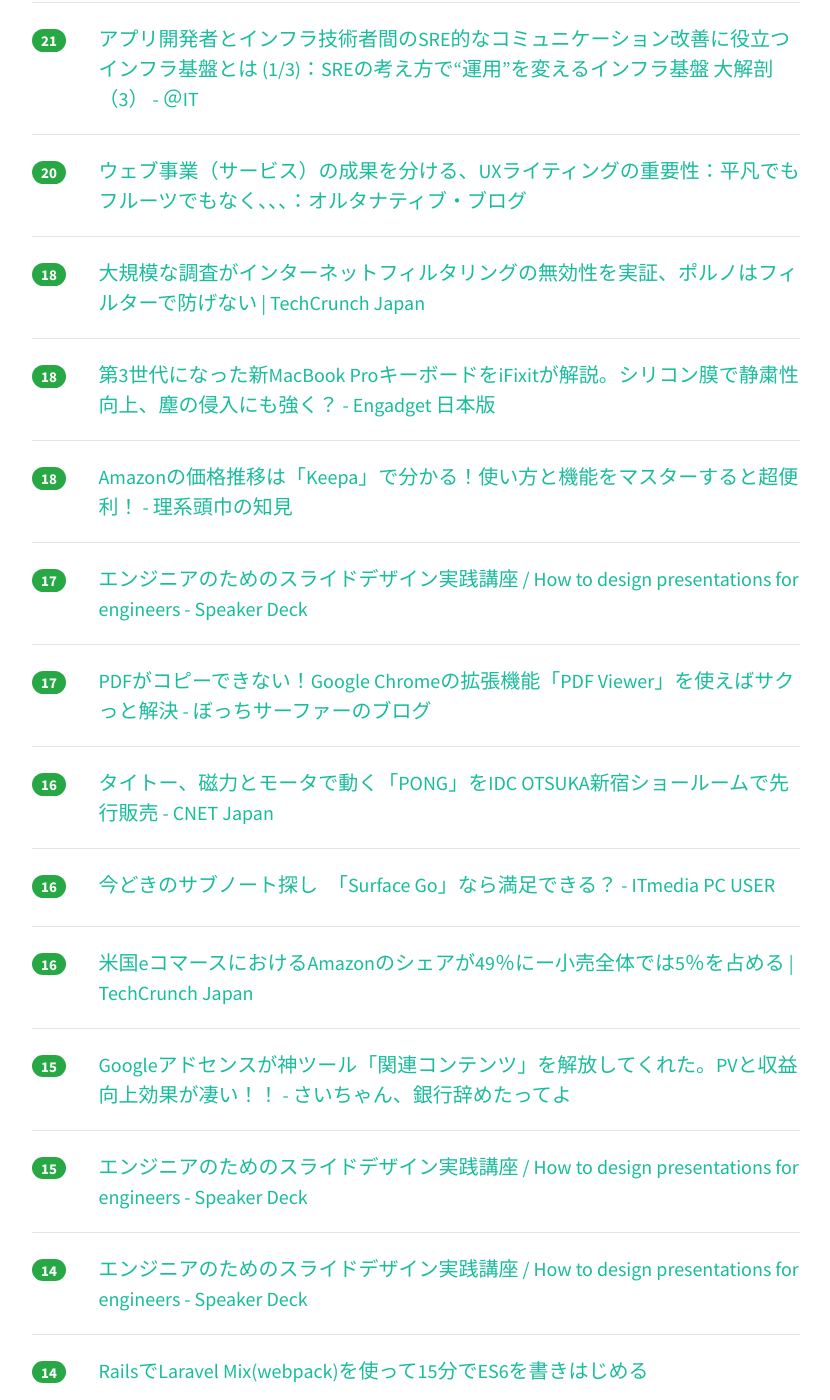
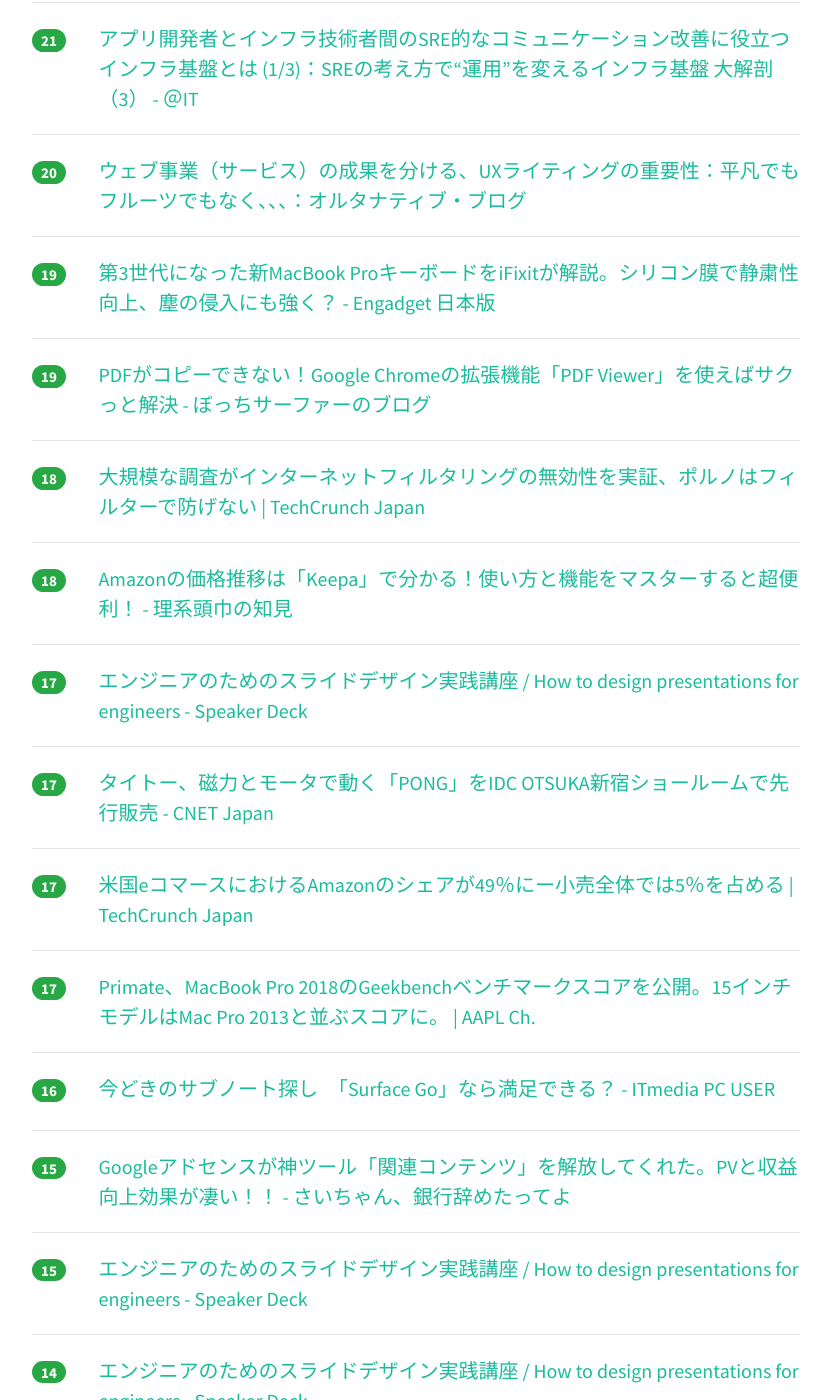
Before and after one commit to yatta47/hatena-matome-site, a Jekyll site: the page built from _posts/2018-07-15-hatena.md, in a window 1280 px wide and 1400 px high, scrolled down 1605 px. Shown: the whole window, without its empty margins (224-1054 px from the left). Built offline with Jekyll 4.4.1, drawn with Linux system fonts in a browser that asks for light colours; nearby versions of some CDN libraries; some of the changed text lies outside the part shown.

Commit message:
Updated 2018-07-15

```diff
--- a/_posts/2018-07-15-hatena.md
+++ b/_posts/2018-07-15-hatena.md
@@ -1,33 +1,33 @@
 ---
 layout: post
 title:  "2018-07-15 はてぶIT"
-date:   2018-07-15 18:02:51
+date:   2018-07-15 19:02:14
 tags: [it-hotentry]
 ---
-50 件のデータあり
+54 件のデータあり
 
 <hr><div class="row">
-<div class="col-1"><span class="badge badge-pill badge-success h2">221</span></div>
+<div class="col-1"><span class="badge badge-pill badge-success h2">232</span></div>
 <div class="col-11"><a href='https://iphone-mania.jp/news-218851/' target='_blank'>ナショナル・ジオグラフィックが選んだ美しすぎる写真、壁紙用に無料公開 - iPhone Mania</a></div>
 </div>
 <hr>
 <div class="row">
-<div class="col-1"><span class="badge badge-pill badge-success h2">196</span></div>
+<div class="col-1"><span class="badge badge-pill badge-success h2">232</span></div>
 <div class="col-11"><a href='http://www.itmedia.co.jp/news/articles/1807/15/news004.html' target='_blank'>「エモい」は「外来語形容詞四天王」になれるか？　日本語研究者の熱視線 - ITmedia NEWS</a></div>
 </div>
 <hr>
 <div class="row">
-<div class="col-1"><span class="badge badge-pill badge-success h2">163</span></div>
+<div class="col-1"><span class="badge badge-pill badge-success h2">176</span></div>
 <div class="col-11"><a href='https://iktakahiro.hatenablog.com/entry/2018/07/12/192213' target='_blank'>スクラム向けプロジェクトマネジメントツールを比較した結果 Zube.io を推してみる - Witch on the Other Shore</a></div>
 </div>
 <hr>
 <div class="row">
-<div class="col-1"><span class="badge badge-pill badge-success h2">135</span></div>
+<div class="col-1"><span class="badge badge-pill badge-success h2">145</span></div>
 <div class="col-11"><a href='https://lifehacking.jp/2018/07/ux-writing/' target='_blank'>ユーザーを導く言葉をデザインする「UXライティング」という考え方 | Lifehacking.jp</a></div>
 </div>
 <hr>
 <div class="row">
-<div class="col-1"><span class="badge badge-pill badge-success h2">62</span></div>
+<div class="col-1"><span class="badge badge-pill badge-success h2">75</span></div>
 <div class="col-11"><a href='http://karapaia.com/archives/52262263.html' target='_blank'>犯罪を犯す前に危険人物を発見し、人相から政治思想・性的傾向・知能指数まで検出できるAI搭載防犯カメラ : カラパイア</a></div>
 </div>
 <hr>
@@ -37,7 +37,7 @@ tags: [it-hotentry]
 </div>
 <hr>
 <div class="row">
-<div class="col-1"><span class="badge badge-pill badge-success h2">33</span></div>
+<div class="col-1"><span class="badge badge-pill badge-success h2">34</span></div>
 <div class="col-11"><a href='https://qiita.com/akatsukaha/items/8205d731d40bf694ce9c' target='_blank'>Data Scientist Cheat Sheets</a></div>
 </div>
 <hr>
@@ -47,7 +47,12 @@ tags: [it-hotentry]
 </div>
 <hr>
 <div class="row">
-<div class="col-1"><span class="badge badge-pill badge-success h2">28</span></div>
+<div class="col-1"><span class="badge badge-pill badge-success h2">30</span></div>
+<div class="col-11"><a href='https://speakerdeck.com/giginet/she-hui-desheng-kican-rutamefalsegit' target='_blank'>社会で生き残るためのgit - Speaker Deck</a></div>
+</div>
+<hr>
+<div class="row">
+<div class="col-1"><span class="badge badge-pill badge-success h2">30</span></div>
 <div class="col-11"><a href='https://niconare.nicovideo.jp/watch/kn3225' target='_blank'>「ふつうのPHP」がpixivになるまで #phpkansai / 黒點 さん - ニコナレ</a></div>
 </div>
 <hr>
@@ -58,22 +63,17 @@ tags: [it-hotentry]
 <hr>
 <div class="row">
 <div class="col-1"><span class="badge badge-pill badge-success h2">26</span></div>
-<div class="col-11"><a href='https://speakerdeck.com/giginet/she-hui-desheng-kican-rutamefalsegit' target='_blank'>社会で生き残るためのgit - Speaker Deck</a></div>
-</div>
-<hr>
-<div class="row">
-<div class="col-1"><span class="badge badge-pill badge-success h2">25</span></div>
 <div class="col-11"><a href='http://business.nikkeibp.co.jp/atcl/skillup/15/093000004/071200065/' target='_blank'>AIが英語学習を変える：日経ビジネスオンライン</a></div>
 </div>
 <hr>
 <div class="row">
 <div class="col-1"><span class="badge badge-pill badge-success h2">25</span></div>
-<div class="col-11"><a href='https://poupe.hatenadiary.jp/entry/2018/07/14/%E8%AA%A4%E8%A7%A3%E3%81%A0%E3%82%89%E3%81%91%E3%81%AE%E4%BA%BA%E5%B7%A5%E7%9F%A5%E8%83%BD%E6%84%9F%E6%83%B3' target='_blank'>誤解だらけの人工知能感想 - 働くダラ母</a></div>
+<div class="col-11"><a href='https://www.slideshare.net/keitakawamoto/web-130213' target='_blank'>非デザイナー向けWebデザインテクニック 13.02.13</a></div>
 </div>
 <hr>
 <div class="row">
-<div class="col-1"><span class="badge badge-pill badge-success h2">24</span></div>
-<div class="col-11"><a href='https://www.slideshare.net/keitakawamoto/web-130213' target='_blank'>非デザイナー向けWebデザインテクニック 13.02.13</a></div>
+<div class="col-1"><span class="badge badge-pill badge-success h2">25</span></div>
+<div class="col-11"><a href='https://poupe.hatenadiary.jp/entry/2018/07/14/%E8%AA%A4%E8%A7%A3%E3%81%A0%E3%82%89%E3%81%91%E3%81%AE%E4%BA%BA%E5%B7%A5%E7%9F%A5%E8%83%BD%E6%84%9F%E6%83%B3' target='_blank'>誤解だらけの人工知能感想 - 働くダラ母</a></div>
 </div>
 <hr>
 <div class="row">
@@ -87,13 +87,18 @@ tags: [it-hotentry]
 </div>
 <hr>
 <div class="row">
-<div class="col-1"><span class="badge badge-pill badge-success h2">18</span></div>
-<div class="col-11"><a href='https://jp.techcrunch.com/2018/07/14/2018-07-13-researchers-find-that-filters-dont-prevent-porn/' target='_blank'>大規模な調査がインターネットフィルタリングの無効性を実証、ポルノはフィルターで防げない | TechCrunch Japan</a></div>
+<div class="col-1"><span class="badge badge-pill badge-success h2">19</span></div>
+<div class="col-11"><a href='https://japanese.engadget.com/2018/07/14/3-macbook-pro-ifixit/' target='_blank'>第3世代になった新MacBook ProキーボードをiFixitが解説。シリコン膜で静粛性向上、塵の侵入にも強く？ - Engadget 日本版</a></div>
+</div>
+<hr>
+<div class="row">
+<div class="col-1"><span class="badge badge-pill badge-success h2">19</span></div>
+<div class="col-11"><a href='http://www.lonely-surfer.com/entry/pdf_viewer_chrome_extension' target='_blank'>PDFがコピーできない！Google Chromeの拡張機能「PDF Viewer」を使えばサクっと解決 - ぼっちサーファーのブログ</a></div>
 </div>
 <hr>
 <div class="row">
 <div class="col-1"><span class="badge badge-pill badge-success h2">18</span></div>
-<div class="col-11"><a href='https://japanese.engadget.com/2018/07/14/3-macbook-pro-ifixit/' target='_blank'>第3世代になった新MacBook ProキーボードをiFixitが解説。シリコン膜で静粛性向上、塵の侵入にも強く？ - Engadget 日本版</a></div>
+<div class="col-11"><a href='https://jp.techcrunch.com/2018/07/14/2018-07-13-researchers-find-that-filters-dont-prevent-porn/' target='_blank'>大規模な調査がインターネットフィルタリングの無効性を実証、ポルノはフィルターで防げない | TechCrunch Japan</a></div>
 </div>
 <hr>
 <div class="row">
@@ -108,22 +113,22 @@ tags: [it-hotentry]
 <hr>
 <div class="row">
 <div class="col-1"><span class="badge badge-pill badge-success h2">17</span></div>
-<div class="col-11"><a href='http://www.lonely-surfer.com/entry/pdf_viewer_chrome_extension' target='_blank'>PDFがコピーできない！Google Chromeの拡張機能「PDF Viewer」を使えばサクっと解決 - ぼっちサーファーのブログ</a></div>
+<div class="col-11"><a href='https://japan.cnet.com/article/35122489/' target='_blank'>タイトー、磁力とモータで動く「PONG」をIDC OTSUKA新宿ショールームで先行販売 - CNET Japan</a></div>
 </div>
 <hr>
 <div class="row">
-<div class="col-1"><span class="badge badge-pill badge-success h2">16</span></div>
-<div class="col-11"><a href='https://japan.cnet.com/article/35122489/' target='_blank'>タイトー、磁力とモータで動く「PONG」をIDC OTSUKA新宿ショールームで先行販売 - CNET Japan</a></div>
+<div class="col-1"><span class="badge badge-pill badge-success h2">17</span></div>
+<div class="col-11"><a href='https://jp.techcrunch.com/2018/07/15/2018-07-13-amazons-share-of-the-us-e-commerce-market-is-now-49-or-5-of-all-retail-spend/' target='_blank'>米国eコマースにおけるAmazonのシェアが49％にー小売全体では5％を占める | TechCrunch Japan</a></div>
+</div>
+<hr>
+<div class="row">
+<div class="col-1"><span class="badge badge-pill badge-success h2">17</span></div>
+<div class="col-11"><a href='https://applech2.com/archives/20180714-macbook-pro-2018-geekbench.html' target='_blank'>Primate、MacBook Pro 2018のGeekbenchベンチマークスコアを公開。15インチモデルはMac Pro 2013と並ぶスコアに。 | AAPL Ch.</a></div>
 </div>
 <hr>
 <div class="row">
 <div class="col-1"><span class="badge badge-pill badge-success h2">16</span></div>
 <div class="col-11"><a href='http://www.itmedia.co.jp/pcuser/articles/1807/15/news015.html' target='_blank'>今どきのサブノート探し　「Surface Go」なら満足できる？ - ITmedia PC USER</a></div>
-</div>
-<hr>
-<div class="row">
-<div class="col-1"><span class="badge badge-pill badge-success h2">16</span></div>
-<div class="col-11"><a href='https://jp.techcrunch.com/2018/07/15/2018-07-13-amazons-share-of-the-us-e-commerce-market-is-now-49-or-5-of-all-retail-spend/' target='_blank'>米国eコマースにおけるAmazonのシェアが49％にー小売全体では5％を占める | TechCrunch Japan</a></div>
 </div>
 <hr>
 <div class="row">
@@ -144,11 +149,6 @@ tags: [it-hotentry]
 <div class="row">
 <div class="col-1"><span class="badge badge-pill badge-success h2">14</span></div>
 <div class="col-11"><a href='https://qiita.com/saboyutaka/items/8efbb7778993599e52de' target='_blank'>RailsでLaravel Mix(webpack)を使って15分でES6を書きはじめる</a></div>
-</div>
-<hr>
-<div class="row">
-<div class="col-1"><span class="badge badge-pill badge-success h2">14</span></div>
-<div class="col-11"><a href='https://applech2.com/archives/20180714-macbook-pro-2018-geekbench.html' target='_blank'>Primate、MacBook Pro 2018のGeekbenchベンチマークスコアを公開。15インチモデルはMac Pro 2013と並ぶスコアに。 | AAPL Ch.</a></div>
 </div>
 <hr>
 <div class="row">
@@ -173,7 +173,17 @@ tags: [it-hotentry]
 <hr>
 <div class="row">
 <div class="col-1"><span class="badge badge-pill badge-success h2">10</span></div>
+<div class="col-11"><a href='https://ift.tt/2Jor1ru' target='_blank'>誤解だらけの人工知能感想 - 働くダラ母</a></div>
+</div>
+<hr>
+<div class="row">
+<div class="col-1"><span class="badge badge-pill badge-success h2">10</span></div>
 <div class="col-11"><a href='https://japan.cnet.com/article/35122349/' target='_blank'>WeWork、大胆なコラボも生まれるシェアオフィス--秘密は緻密な動線作り - CNET Japan</a></div>
+</div>
+<hr>
+<div class="row">
+<div class="col-1"><span class="badge badge-pill badge-success h2">10</span></div>
+<div class="col-11"><a href='https://wanokokoro-civileng.com/180715_jsce_nankai-trough/' target='_blank'>土木学会による南海トラフ地震被害予測の話題 | 「和の心」　〜　とある土木系技術者が綴る</a></div>
 </div>
 <hr>
 <div class="row">
@@ -193,17 +203,7 @@ tags: [it-hotentry]
 <hr>
 <div class="row">
 <div class="col-1"><span class="badge badge-pill badge-success h2">9</span></div>
-<div class="col-11"><a href='https://ift.tt/2Jor1ru' target='_blank'>誤解だらけの人工知能感想 - 働くダラ母</a></div>
-</div>
-<hr>
-<div class="row">
-<div class="col-1"><span class="badge badge-pill badge-success h2">9</span></div>
 <div class="col-11"><a href='http://www.itmedia.co.jp/news/articles/1807/14/news018.html' target='_blank'>米商務省、中国ZTEへの部品販売禁止制裁を解除 - ITmedia NEWS</a></div>
-</div>
-<hr>
-<div class="row">
-<div class="col-1"><span class="badge badge-pill badge-success h2">9</span></div>
-<div class="col-11"><a href='https://wanokokoro-civileng.com/180715_jsce_nankai-trough/' target='_blank'>土木学会による南海トラフ地震被害予測の話題 | 「和の心」　〜　とある土木系技術者が綴る</a></div>
 </div>
 <hr>
 <div class="row">
@@ -227,8 +227,23 @@ tags: [it-hotentry]
 </div>
 <hr>
 <div class="row">
+<div class="col-1"><span class="badge badge-pill badge-success h2">7</span></div>
+<div class="col-11"><a href='https://forbesjapan.com/articles/detail/22067' target='_blank'>Chromeブラウザが誇る鉄壁のセキュリティ「サイト分離」の威力 | Forbes JAPAN（フォーブス ジャパン）</a></div>
+</div>
+<hr>
+<div class="row">
+<div class="col-1"><span class="badge badge-pill badge-success h2">6</span></div>
+<div class="col-11"><a href='https://kitak.hatenablog.jp/entry/2018/07/14/173323' target='_blank'>Nuxt.js で Vuex の結合テストを書く方法を考えた - kitak's blog</a></div>
+</div>
+<hr>
+<div class="row">
 <div class="col-1"><span class="badge badge-pill badge-success h2">6</span></div>
 <div class="col-11"><a href='https://qiita.com/Fujitsu_IncubationCenter/items/111223ddbe01a23f9d68' target='_blank'>「脳波でうごくVTuber」の作り方</a></div>
+</div>
+<hr>
+<div class="row">
+<div class="col-1"><span class="badge badge-pill badge-success h2">6</span></div>
+<div class="col-11"><a href='https://hitorica.com/pentab-with-office/' target='_blank'>ペンタブはビジネスシーンで使えるツールなのか！？Microsoft Office 2016 で使ってみた感想 | 一人力（ひとりか）</a></div>
 </div>
 <hr>
 <div class="row">
@@ -243,12 +258,7 @@ tags: [it-hotentry]
 <hr>
 <div class="row">
 <div class="col-1"><span class="badge badge-pill badge-success h2">5</span></div>
-<div class="col-11"><a href='https://forbesjapan.com/articles/detail/22067' target='_blank'>Chromeブラウザが誇る鉄壁のセキュリティ「サイト分離」の威力 | Forbes JAPAN（フォーブス ジャパン）</a></div>
-</div>
-<hr>
-<div class="row">
-<div class="col-1"><span class="badge badge-pill badge-success h2">4</span></div>
-<div class="col-11"><a href='https://kitak.hatenablog.jp/entry/2018/07/14/173323' target='_blank'>Nuxt.js で Vuex の結合テストを書く方法を考えた - kitak's blog</a></div>
+<div class="col-11"><a href='https://speakerdeck.com/ken_c_lo/how-to-design-presentations-for-engineers?slide=65' target='_blank'>エンジニアのためのスライドデザイン実践講座 / How to design presentations for engineers - Speaker Deck</a></div>
 </div>
 <hr>
 <div class="row">
@@ -256,3 +266,13 @@ tags: [it-hotentry]
 <div class="col-11"><a href='http://ai-topics.com/ai-kokorozu/' target='_blank'>AI養命酒：「もう応募した？」Googleアシスタント搭載【スマートスピーカー】誕生！ 創業416年老舗企業IoT事業に参入か！？ │ 【AI】人工知能ムスメは独身男の夢を見るか？</a></div>
 </div>
 <hr>
+<div class="row">
+<div class="col-1"><span class="badge badge-pill badge-success h2">4</span></div>
+<div class="col-11"><a href='http://natgeo.nikkeibp.co.jp/atcl/photo/18/070200175/' target='_blank'>トラベル写真賞、日本人写真家がグランプリ　写真23点 | ナショナルジオグラフィック日本版サイト</a></div>
+</div>
+<hr>
+<div class="row">
+<div class="col-1"><span class="badge badge-pill badge-success h2">3</span></div>
+<div class="col-11"><a href='https://togetter.com/li/1247021' target='_blank'>『ハザードマップの浸水情報をAR化すると危機感を抱きやすくなるのでは？』という試み「1メートルって聞いてもピンとこないけどわかりやすいな」 - Togetter</a></div>
+</div>
+<hr>
```
